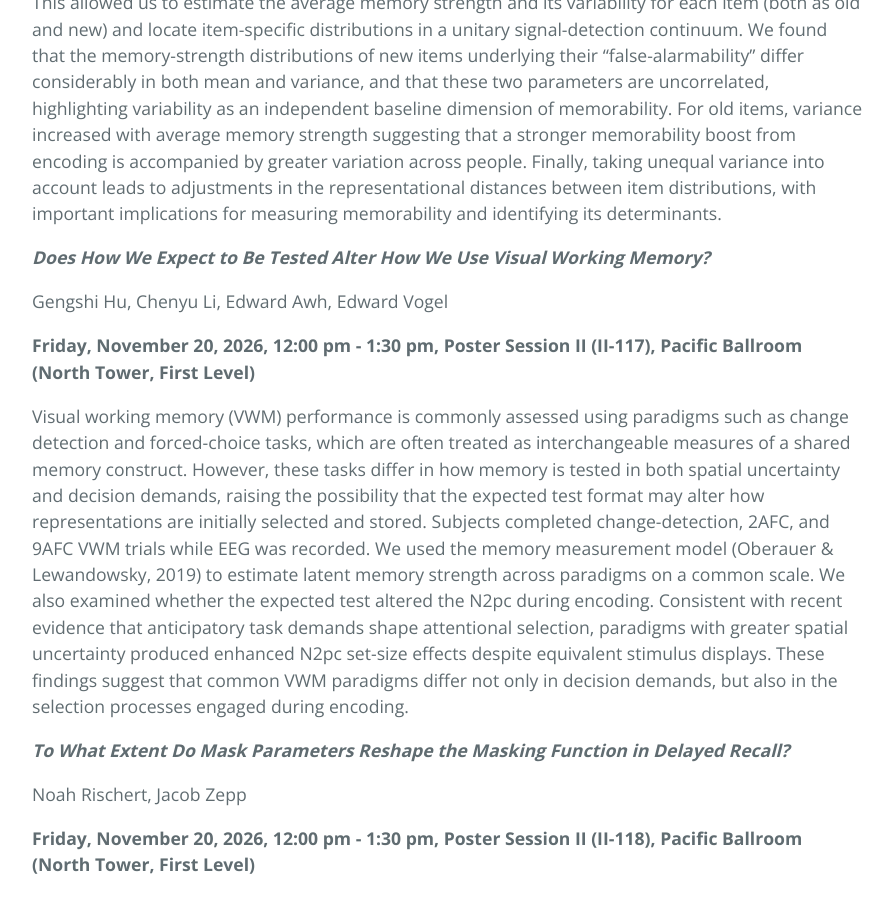
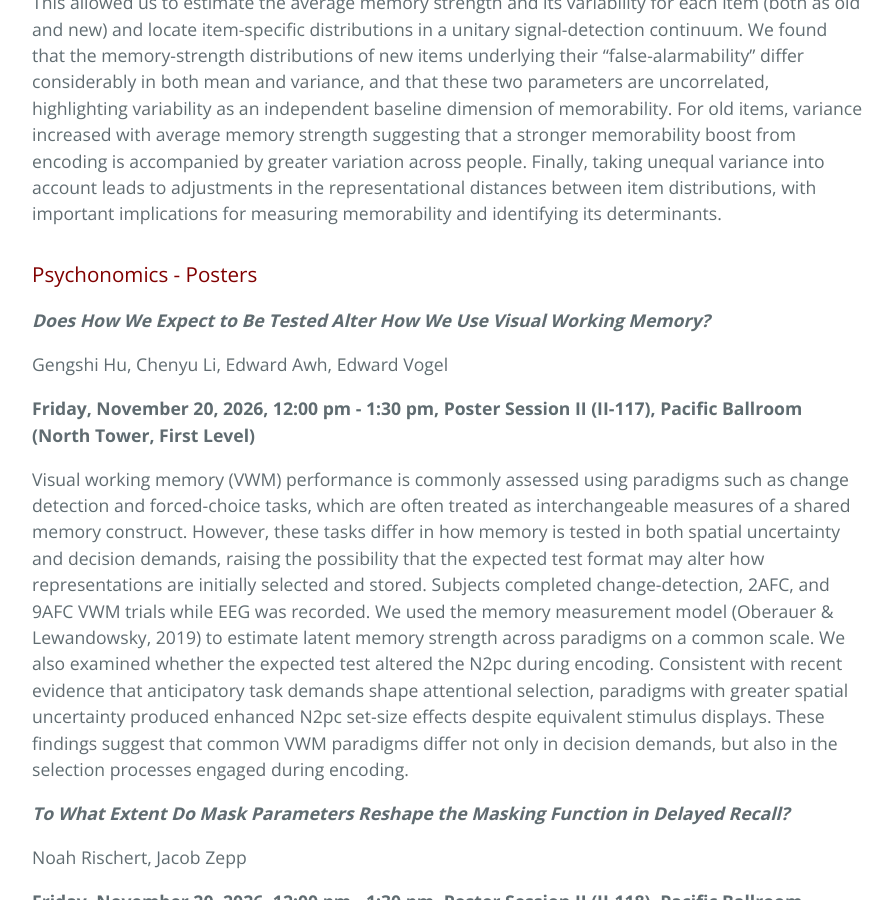
Before and after one commit to AwhVogelLab/awhvogellab.github.io, a Jekyll site: the page built from conferences.md, in a window 1280 px wide and 900 px high, scrolled down 1917 px. Shown: the whole window, without its empty margins (192-1084 px from the left). Built offline with Jekyll 4.4.1, drawn with Linux system fonts in a browser that asks for light colours; our own code applies the rules of GitHub Pages for plain Markdown files.

Commit message:
Add Psychonomics posters section to conferences.md
Added a new section for Psychonomics posters with a title and authors.

```diff
--- a/conferences.md
+++ b/conferences.md
@@ -41,6 +41,8 @@ Igor Utochkin, Keisuke Fukuda
 **Friday, November 20, 2026, 8:20 am - 8:40 am, Recognition I (Talk 2), Marriott Grand Ballroom 5 & 8 (North Tower, Lobby Level)**
 
 The concept of memorability highlights the consistent effects that individual items have on memory strength across people. Do all items produce equally consistent memory strengths? We used receiver operating characteristic (ROC) analysis to recover memory-strength distributions for 600 object images tested as old and new items in a confidence-rating recognition task across 234 participants. This allowed us to estimate the average memory strength and its variability for each item (both as old and new) and locate item-specific distributions in a unitary signal-detection continuum. We found that the memory-strength distributions of new items underlying their "false-alarmability" differ considerably in both mean and variance, and that these two parameters are uncorrelated, highlighting variability as an independent baseline dimension of memorability. For old items, variance increased with average memory strength suggesting that a stronger memorability boost from encoding is accompanied by greater variation across people. Finally, taking unequal variance into account leads to adjustments in the representational distances between item distributions, with important implications for measuring memorability and identifying its determinants.
+
+### Psychonomics - Posters
 
 ***Does How We Expect to Be Tested Alter How We Use Visual Working Memory?***
 
```
